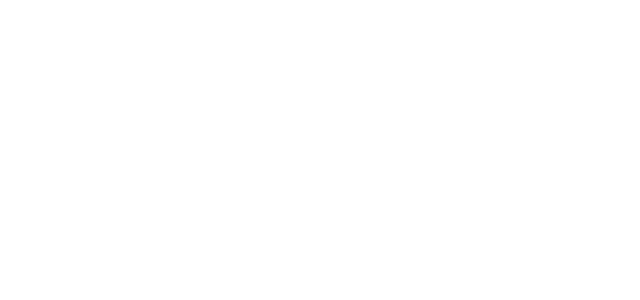
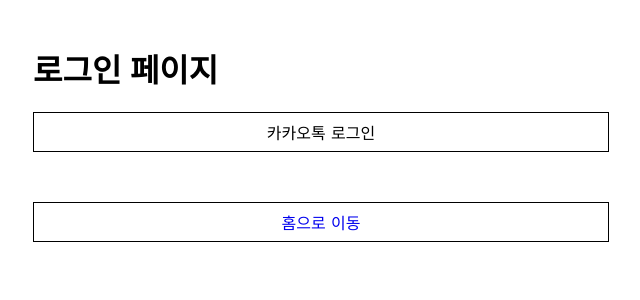
Before and after one commit to fureweb-com/default-nuxt-structure, a Nuxt app: page /login in a window 1280 px wide. Before the commit this address had no page. Shown: the top 300 px of the page, without its empty margins (319-959 px from the left). Built offline with nearby package versions, Linux system fonts and the light colour scheme.

Commit message:
추가: login 페이지 초안 작성 및 index 적용
- 카카오톡 로그인이 완료된 경우 사용자의 고유 ID를 alert으로 노출

```diff
--- a/pages/index.vue
+++ b/pages/index.vue
@@ -3,6 +3,7 @@
     <loading v-show="!isCreated"></loading>
     <section class="body" v-show="isCreated">
       <div>{{title}}</div>
+      <nuxt-link to="/login">로그인</nuxt-link>
 
       <swiper :isCreated="isCreated"></swiper>
     </section>
@@ -30,6 +31,6 @@
 }
 </script>
 
-<style>
+<style lang="scss">
 .swiper-slide img { width: 100% }
 </style>
--- /dev/null
+++ b/pages/login.vue
@@ -0,0 +1,65 @@
+<template>
+  <div>
+    <section id="loginWrapper">
+      <!-- 전체 어디서든 로그인 버튼을 누르면 현재 컴포넌트가 호출된다. (팝업형은 컴포넌트로 작성) -->
+      <h1>로그인 페이지</h1>
+
+      <div class="button" @click="kakaoLogin">카카오톡 로그인</div>
+      <!-- 그외 소셜 로그인 -->
+      <!-- <div class="button">이메일 로그인</div> -->
+      <p class="emptyBlock"></p>
+      <nuxt-link to="/" class="button">홈으로 이동</nuxt-link>
+    </section>
+  </div>
+</template>
+
+<script>
+export default {
+  head() {
+    return {
+      script: [
+        { src: '//developers.kakao.com/sdk/js/kakao.min.js', type: 'text/javascript', body: true }
+      ]
+    }
+  },
+  data() {
+    return {
+      KAKAO_JS: '4bb817da99bbf29968364504e11a354f'
+    }
+  },
+  methods: {
+    kakaoLogin() {
+      Kakao.init(this.KAKAO_JS)
+      Kakao.Auth.login({
+        throughTalk: false,
+        success(_){
+          Kakao.API.request({
+            url: '/v1/user/me',
+            success(res) {
+              const {id: user_id, kaccount_email: email, properties:{nickname, profile_image, thumbnail_image}} = res
+              console.log(user_id, email, nickname, profile_image, thumbnail_image);
+
+              // 카카오톡 고유번호
+              alert(user_id)
+            },
+            fail(error) { console.error(JSON.stringify(error)) }
+          });
+        },
+        fail(err) {
+          console.log('fail: ', err)
+          alert(JSON.stringify(err))
+        }
+      })
+    }
+  },
+}
+</script>
+
+<style lang="scss" scoped>
+#loginWrapper {
+  padding: 5%;
+
+  .button { display: block; text-decoration: none; height: 5vh; line-height: 5vh; text-align: center; width: 100%; border: 1px solid black; }
+  .emptyBlock { display: block; height: 50px; }
+}
+</style>
```
